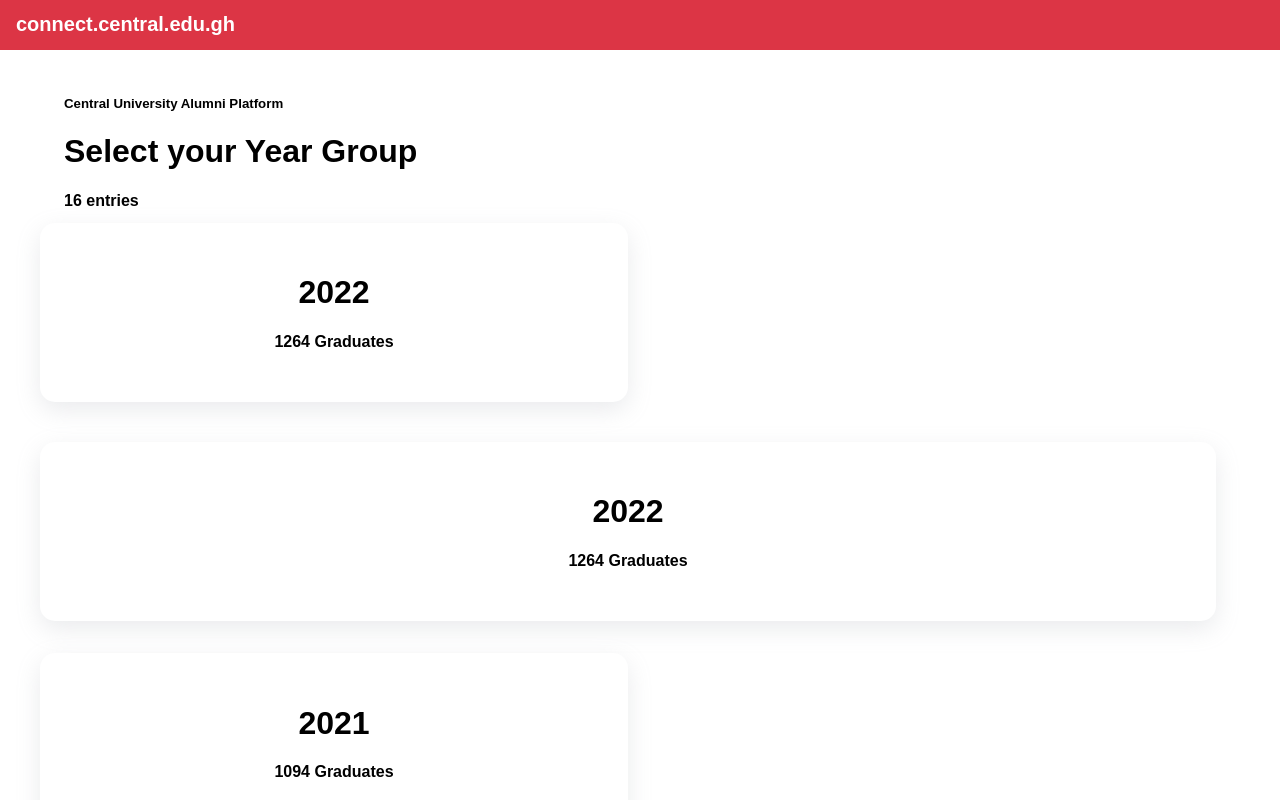
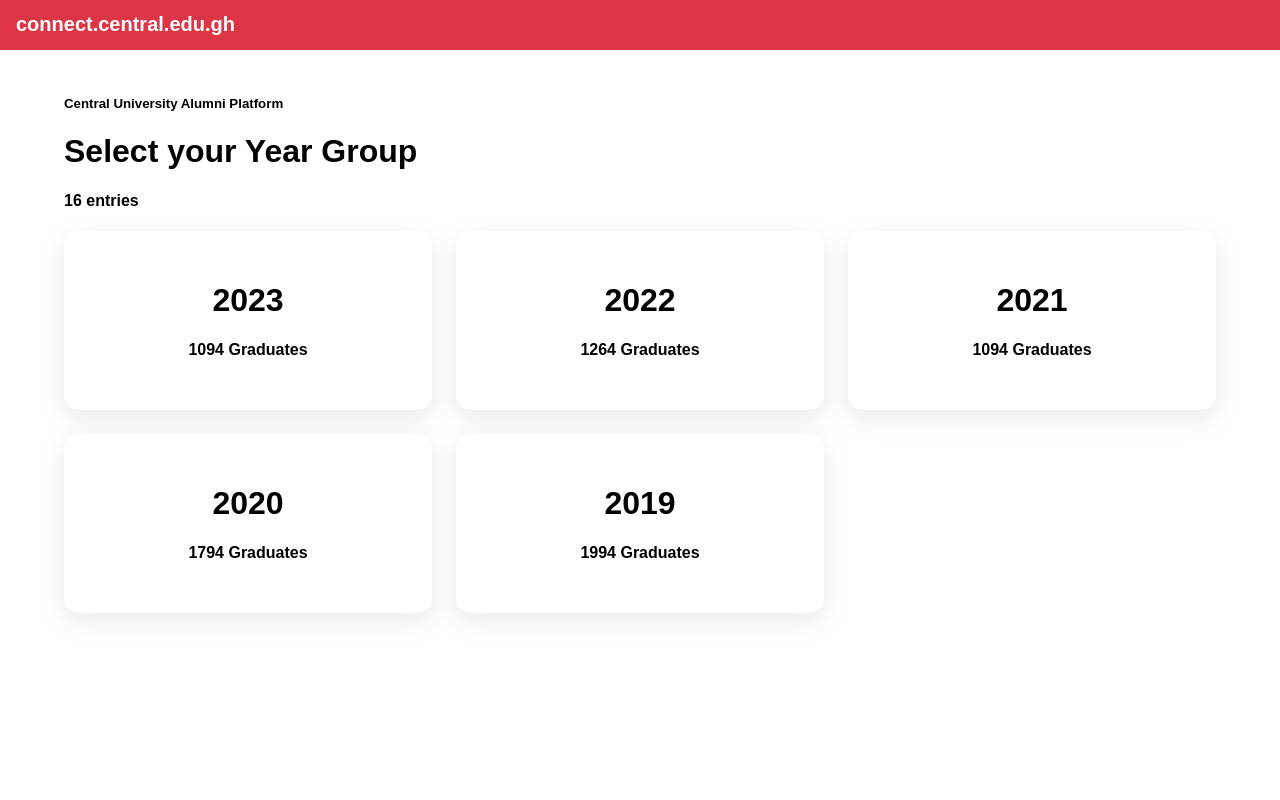
Before and after one commit to SoftLife0/Central-Connect, a React (Create React App) app: page /year in a window 1280 px wide. Shown: the top 800 px of the page. Built offline with nearby package versions, Linux system fonts and the light colour scheme.

Commit message:
done with school and year page

```diff
--- a/src/components/ColumnCard.jsx
+++ b/src/components/ColumnCard.jsx
@@ -1,40 +1,34 @@
 import * as React from 'react';
-import { styled, Grid, Paper } from '@mui/material';
-import { Link } from 'react-router-dom';
+import { experimentalStyled as styled } from '@mui/material/styles';
+import Box from '@mui/material/Box';
+import Paper from '@mui/material/Paper';
+import Grid from '@mui/material/Grid';
 
-const Item = styled(Paper)(({ theme }) => ({
-  backgroundColor: theme.palette.mode === 'dark' ? '#1A2027' : '#fff',
-  ...theme.typography.body2,
-  padding: theme.spacing(1),
+const Item = styled(Paper)({
+  backgroundColor: '#fff',
+  padding: '30px',
+  borderRadius: '15px',
+  color: '#000',
+  margin: 0,
+  boxShadow: 'rgba(149, 157, 165, 0.2) 0px 8px 24px',
+  justifyContent: 'space-between',
   textAlign: 'center',
-  color: theme.palette.text.secondary,
-}));
+});
 
-const ColumnCard = ({ url, title, count }) => {
+const ColumnCard = ({ cardContent }) => {
   return (
-    <>
-      <Grid container rowSpacing={1} columnSpacing={{ xs: 1, sm: 2, md: 3 }}>
-        <Grid item xs={6} md={6} className='dashboard-item' style={{ backgroundColor: '#fff', padding: '30px', borderRadius: '15px', color: '#000', margin: 0, boxShadow: 'rgba(149, 157, 165, 0.2) 0px 8px 24px', marginBottom: '5vh', justifyContent: 'space-between' }}>
-          <Link to={url} style={{ textDecoration: 'none', color: 'inherit' }}>
-            <div data-aos="fade-up" data-aos-delay="100" className="card" style={{ textAlign: 'center' }}>
-              <h1 style={{fontWeight: 'bold' }}>{title}</h1>
-              <h4>{count}</h4>
-            </div>
-          </Link>
-        </Grid>
-
-        <Grid item xs={6} md={65} className='dashboard-item' style={{ backgroundColor: '#fff', padding: '30px', borderRadius: '15px', color: '#000', margin: 0, boxShadow: 'rgba(149, 157, 165, 0.2) 0px 8px 24px', marginBottom: '5vh', justifyContent: 'space-between' }}>
-          <Link to={url} style={{ textDecoration: 'none', color: 'inherit' }}>
-            <div data-aos="fade-up" data-aos-delay="100" className="card" style={{ textAlign: 'center' }}>
-              <h1 style={{fontWeight: 'bold' }}>{title}</h1>
-              <h4>{count}</h4>
-            </div>
-          </Link>
-        </Grid>
-
-
+    <Box sx={{ flexGrow: 1 }}>
+      <Grid container spacing={{ xs: 2, md: 3 }} columns={{ xs: 4, sm: 8, md: 12 }}>
+        {cardContent.map((card, index) => (
+          <Grid item xs={2} sm={4} md={4} key={index}>
+            <Item>
+              <h1 style={{fontWeight: 'bold' }}>{card.title}</h1>
+              <h4>{card.count}</h4>
+            </Item>
+          </Grid>
+        ))}
       </Grid>
-    </>
+    </Box>
   );
 }
 
--- a/src/components/Year.jsx
+++ b/src/components/Year.jsx
@@ -5,6 +5,15 @@ import { Container } from '@mui/material'
 import ColumnCard from './ColumnCard'
 
 const Year = () => {
+
+  const cardContent = [
+    { title: "2023", count: "1094 Graduates" },
+    { title: "2022", count: "1264 Graduates" },
+    { title: "2021", count: "1094 Graduates" },
+    { title: "2020", count: "1794 Graduates" },
+    { title: "2019", count: "1994 Graduates" },
+  ];
+
   return (
     <>
       <Header />
@@ -16,9 +25,7 @@ const Year = () => {
         </div>
 
         <div>
-          <ColumnCard title="2022" count="1264 Graduates" url="/login" />
-          <ColumnCard title="2021" count="1094 Graduates" url="/login" />
-
+          <ColumnCard cardContent={cardContent} />
         </div>
 
       </Container>
```
